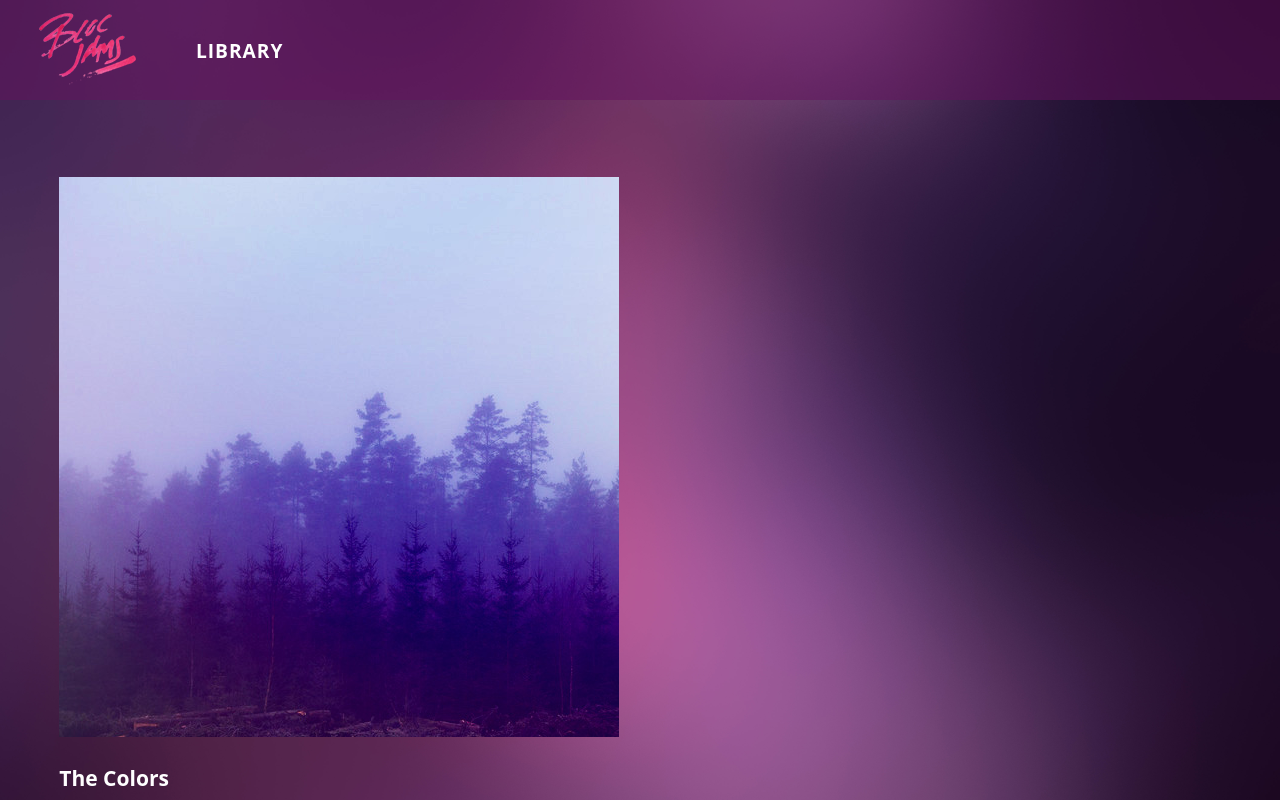
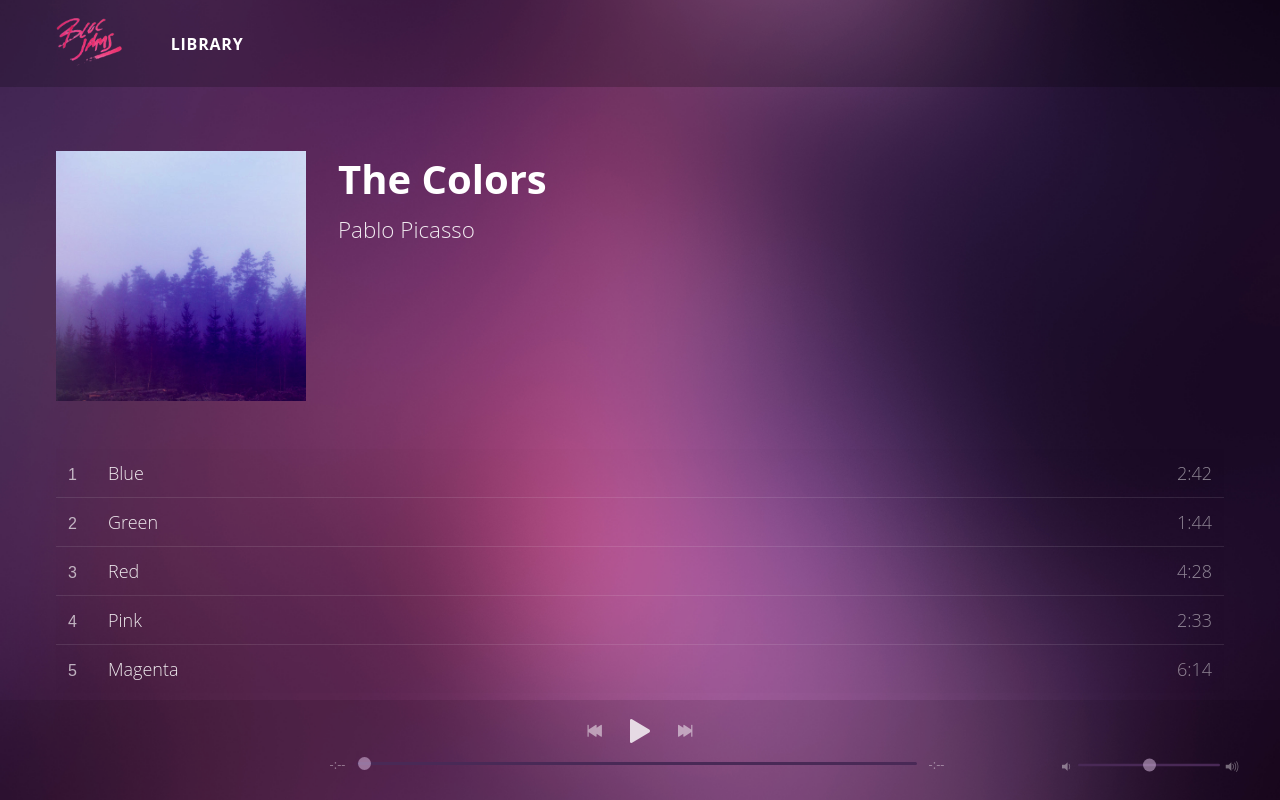
Before and after one commit to essn/bloc-jams-react, a React (Create React App) app: page /album/the-colors in a window 1280 px wide. Shown: the top 800 px of the page. Built offline with nearby package versions, Linux system fonts and the light colour scheme.

Commit message:
Add PlayerBar and Album styles

```diff
--- a/src/components/Album.js
+++ b/src/components/Album.js
@@ -1,6 +1,7 @@
 import React, { Component } from 'react';
 import albumData from './../data/albums';
 import PlayerBar from './PlayerBar';
+import './album.css';
 
 class Album extends Component {
   constructor(props) {
@@ -112,7 +113,7 @@ class Album extends Component {
 
   render() {
     return (
-      <section className="album">
+      <div>
         <section id="album-info">
           <img id="album-cover-art" src={this.state.album.albumCover} alt="Album Cover" />
           <div className="album-details">
@@ -146,10 +147,17 @@ class Album extends Component {
         <PlayerBar
           isPlaying={this.state.isPlaying}
           currentSong={this.state.currentSong}
+          currentTime={this.audioElement.currentTime}
+          duration={this.audioElement.duration}
+          volume={this.state.volume}
+          formatTime={(t) => this.formatTime(t)}
           handleSongClick={() => this.handleSongClick(this.state.currentSong)}
           handlePrevClick={() => this.handlePrevClick()}
+          handleNextClick={() => this.handleNextClick()}
+          handleTimeChange={(e) => this.handleTimeChange(e)}
+          handleVolumeChange={(e) => this.handleVolumeChange(e)}
         />
-      </section>
+      </div>
     );
   }
 }
--- a/src/components/PlayerBar.js
+++ b/src/components/PlayerBar.js
@@ -1,4 +1,5 @@
 import React, { Component } from 'react';
+import './playerBar.css';
 
 class PlayerBar extends Component {
   render() {
@@ -8,28 +9,25 @@ class PlayerBar extends Component {
           <button id="previous" onClick={this.props.handlePrevClick}>
             <span className="ion-skip-backward"></span>
           </button>
-          <button id="play-pause" onClick={this.props.handleSongClick} >
+          <button id="play-pause" onClick={this.props.handleSongClick} data-play-state={this.props.isPlaying ? 'playing' : 'paused'}>
             <span className={this.props.isPlaying ? 'ion-pause' : 'ion-play'}></span>
           </button>
-          <button id="next">
+          <button id="next" onClick={this.props.handleNextClick}>
             <span className="ion-skip-forward"></span>
           </button>
         </section>
         <section id="time-control">
-          <div className="current-time">–:––</div>
-          <input type="range" className="seek-bar" value="0" />
-          <div className="total-time">–:––</div>
-          <div className="current-time">{this.props.currentTime}</div>
+          <div className="current-time">{this.props.formatTime(this.props.currentTime)}</div>
           <input
             type="range"
             className="seek-bar"
             value={(this.props.currentTime / this.props.duration) || 0}
+            min="0"
             max="1"
-            min="0"
             step="0.01"
             onChange={this.props.handleTimeChange}
-          />
-          <div className="total-time">{this.props.duration}</div>
+            />
+          <div className="total-time">{this.props.formatTime(this.props.duration)}</div>
         </section>
         <section id="volume-control">
           <div className="icon ion-volume-low"></div>
@@ -40,7 +38,7 @@ class PlayerBar extends Component {
             max="1"
             step="0.01"
             onChange={this.props.handleVolumeChange}
-          />
+            />
           <div className="icon ion-volume-high"></div>
         </section>
       </section>
--- /dev/null
+++ b/src/components/album.css
@@ -0,0 +1,160 @@
+html {
+  font-size: 16px;
+}
+
+body {
+  background-image: url(/assets/images/blurred_backgrounds/blur_bg_3.jpg);
+  background-repeat: no-repeat;
+  background-attachment: fixed;
+  background-position: center center;
+  background-size: cover;
+  color: white;
+  font-family: 'Open Sans', sans-serif;
+}
+
+nav {
+  background: hsla(0, 0%, 0%, 0.2);
+  padding: 1rem 2rem;
+}
+
+nav img {
+  height: 50px;
+}
+
+#album-info {
+  overflow: hidden;
+}
+
+#album-cover-art {
+  float: left;
+  margin-right: 2rem;
+  position: relative;
+  width: 250px;
+  max-width: 33%;
+}
+
+#album-title {
+  font-size: 2.5rem;
+  margin: 0;
+}
+
+h2.artist {
+  font-weight: 100;
+  font-size: 1.4rem;
+  margin: 0.5rem;
+  opacity: 0.9;
+}
+
+#release-info {
+  opacity: 0.5;
+  font-size: 0.8rem;
+}
+
+#song-list {
+  border-collapse: collapse;
+  clear: both;
+  font-weight: 100;
+  margin-top: 3rem;
+  overflow: hidden;
+  width: 100%;
+}
+
+#song-number-column {
+  width: 40px;
+}
+#song-duration-column {
+  width: 80px;
+}
+
+.song-actions button {
+  font-size: 1rem;
+}
+
+tr {
+  border-bottom: 1px solid hsla(0, 0%, 100%, 0.1);
+  background: hsla(0, 0%, 0%, 0.01);
+  transition: all 0.2s ease;
+}
+
+tr:focus {
+  outline: aliceblue;
+}
+
+tr:hover .ion-play,
+tr.playing .ion-pause,
+tr.paused .ion-play {
+  display: block;
+}
+
+tr .ion-play,
+tr .ion-pause,
+tr:hover .song-number,
+tr.playing .ion-play,
+tr.playing .song-number,
+tr.paused .ion-pause,
+tr.paused .song-number {
+  display: none;
+}
+
+tr:hover {
+  background: hsla(0, 0%, 0%, 0.05);
+  cursor: pointer;
+}
+
+tr.playing {
+  background: hsla(0, 0%, 0%, 0.1);
+}
+
+tr:hover .song-title {
+  color: hsla(0, 0%, 100%, 1);
+}
+
+tr:last-child {
+  border: none;
+}
+
+td {
+  padding: 0.75rem;
+}
+
+tr button {
+  border: none;
+  background: none;
+  padding: 0;
+  color: white;
+  cursor: pointer;
+}
+
+tr button:focus {
+  outline: none;
+  text-shadow: 2px 4px 3px hsla(0,0%,0%,0.25);
+}
+
+tr button:focus .song-number {
+  display: none;
+}
+tr button:focus .ion-play {
+  display: block;
+}
+
+tr.playing button:focus .song-number,
+tr.playing button:focus .ion-play {
+  display: none;
+}
+tr.playing button:focus .ion-pause {
+  display: block;
+}
+
+
+.song-number {
+  color: hsla(0, 0%, 100%, 0.66);
+}
+
+.song-title {
+  color: hsla(0, 0%, 100%, 0.9);
+}
+
+.song-duration {
+  color: hsla(0, 0%, 100%, 0.5);
+  text-align: right;
+}
--- /dev/null
+++ b/src/components/playerBar.css
@@ -0,0 +1,175 @@
+.player-bar {
+  background: hsla(0, 0%, 0%, 0.1);
+  bottom: 0;
+  height: 100px;
+  left: 0;
+  position: fixed;
+  width: 100%;
+}
+
+#buttons {
+  width: 300px;
+  margin: auto;
+  text-align: center;
+}
+
+#buttons button {
+  border: none;
+  background: none;
+  color: white;
+  font-size: 1.2rem;
+  color: hsla(0, 0%, 100%, 0.5);
+  transition: all 0.2s ease;
+  cursor: pointer;
+}
+
+#buttons button:hover, #buttons button:focus {
+  outline: none;
+  color: hsla(0, 0%, 100%, 1);
+  text-shadow: 2px 4px 3px hsla(0,0%,0%,0.25);
+}
+
+#buttons #play-pause {
+  color: hsla(0, 0%, 100%, 0.8);
+  font-size: 2rem;
+  margin: 0.5rem 1rem 0;
+  transform: translateY(0.3rem);
+}
+
+#buttons #play-pause:hover {
+  color: hsla(0, 0%, 100%, 1);
+}
+
+#play-pause .ion-pause {
+  display: none;
+}
+
+#play-pause[data-play-state="playing"] .ion-pause {
+  display: block;
+}
+
+#play-pause[data-play-state="playing"] .ion-play {
+  display: none;
+}
+
+#time-control input {
+  float: left;
+  width: calc(100% - 80px);
+}
+
+#time-control {
+  margin: 0.5rem auto;
+  width: 50%;
+}
+
+#time-control div,
+#volume-control div {
+  font-size: 0.8rem;
+  color: hsla(0, 0%, 100%, 0.4);
+  width: 35px;
+  display: block;
+  float: left;
+  text-align: center;
+}
+
+#volume-control div {
+  font-size: 0.9rem;
+  width: 20px;
+}
+
+#volume-control {
+  transform: translateY(-50%);
+  top: 66%;
+  position: absolute;
+  right: 2rem;
+  width: 15%;
+}
+
+#volume-control input {
+  float: left;
+  width: calc(100% - 50px);
+}
+
+input[type=range] {
+  -webkit-appearance: none;
+  background: none;
+  margin-top: 7px;
+}
+input[type=range]:focus {
+  outline: none;
+  box-shadow: 2px 4px 3px hsla(0,0%,0%,0.25);
+}
+input[type=range]::-webkit-slider-runnable-track {
+  width: 100%;
+  height: 3px;
+  cursor: pointer;
+  box-shadow: 0px 0px 0px rgba(57, 0, 0, 0), 0px 0px 0px rgba(83, 0, 0, 0);
+  background: hsl(282, 35%, 25%);
+  border-radius: 3.4px;
+  border: 0.2px solid rgba(1, 1, 1, 0);
+}
+input[type=range]::-webkit-slider-thumb {
+  border: none;
+  height: 13px;
+  width: 13px;
+  border-radius: 50%;
+  background: hsla(289, 48%, 85%, 0.5);
+  cursor: pointer;
+  -webkit-appearance: none;
+  margin-top: -6.5px;
+}
+input[type=range]:focus::-webkit-slider-runnable-track {
+  background: hsl(282, 35%, 25%);
+}
+input[type=range]::-moz-range-track {
+  width: 100%;
+  height: 0.8px;
+  cursor: pointer;
+  background: hsl(282, 35%, 25%);
+  border-radius: 3.4px;
+  border: 0.2px solid rgba(1, 1, 1, 0);
+}
+input[type=range]::-moz-range-thumb {
+  border: 0px solid #000000;
+  height: 15px;
+  width: 15px;
+  border-radius: 50px;
+  background: hsla(289, 48%, 85%, 0.5);
+  cursor: pointer;
+}
+input[type=range]::-ms-track {
+  width: 100%;
+  height: 0.8px;
+  cursor: pointer;
+  background: transparent;
+  border-color: transparent;
+  color: transparent;
+}
+input[type=range]::-ms-fill-lower {
+  background: rgba(0, 0, 0, 0.4);
+  border: 0.2px solid rgba(1, 1, 1, 0);
+  border-radius: 6.8px;
+  box-shadow: 0px 0px 0px rgba(57, 0, 0, 0), 0px 0px 0px rgba(83, 0, 0, 0);
+}
+input[type=range]::-ms-fill-upper {
+  background: rgba(0, 0, 0, 0.4);
+  border: 0.2px solid rgba(1, 1, 1, 0);
+  border-radius: 6.8px;
+  box-shadow: 0px 0px 0px rgba(57, 0, 0, 0), 0px 0px 0px rgba(83, 0, 0, 0);
+}
+input[type=range]::-ms-thumb {
+  box-shadow: 0px 0px 0px #000000, 0px 0px 0px #0d0d0d;
+  border: 0px solid #000000;
+  height: 15px;
+  width: 15px;
+  border-radius: 50px;
+  background: rgba(102, 103, 101, 0.79);
+  cursor: pointer;
+  height: 0.8px;
+}
+input[type=range]:focus::-ms-fill-lower {
+  background: rgba(0, 0, 0, 0.4);
+}
+input[type=range]:focus::-ms-fill-upper {
+  background: rgba(13, 13, 13, 0.4);
+}
```
